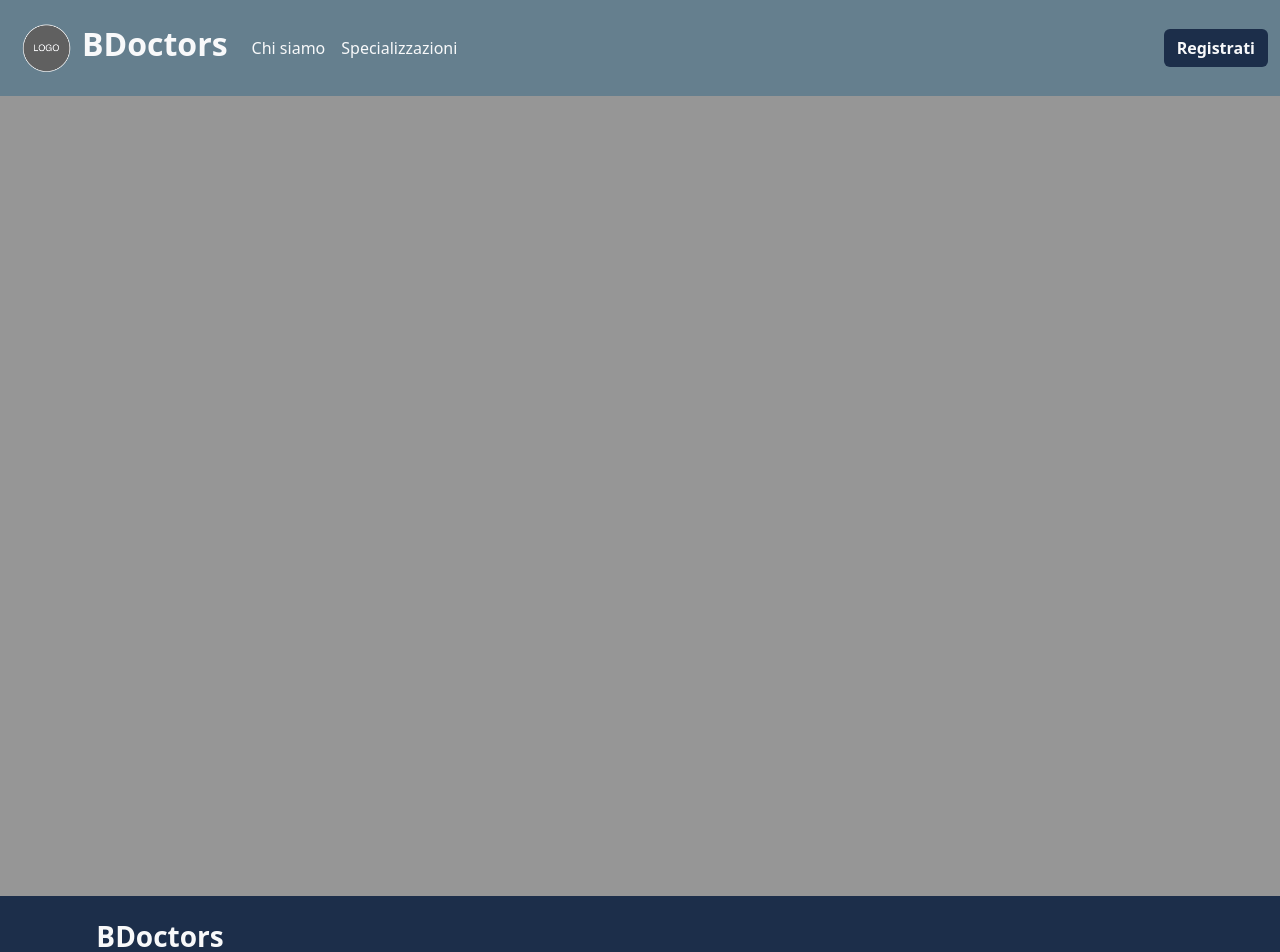
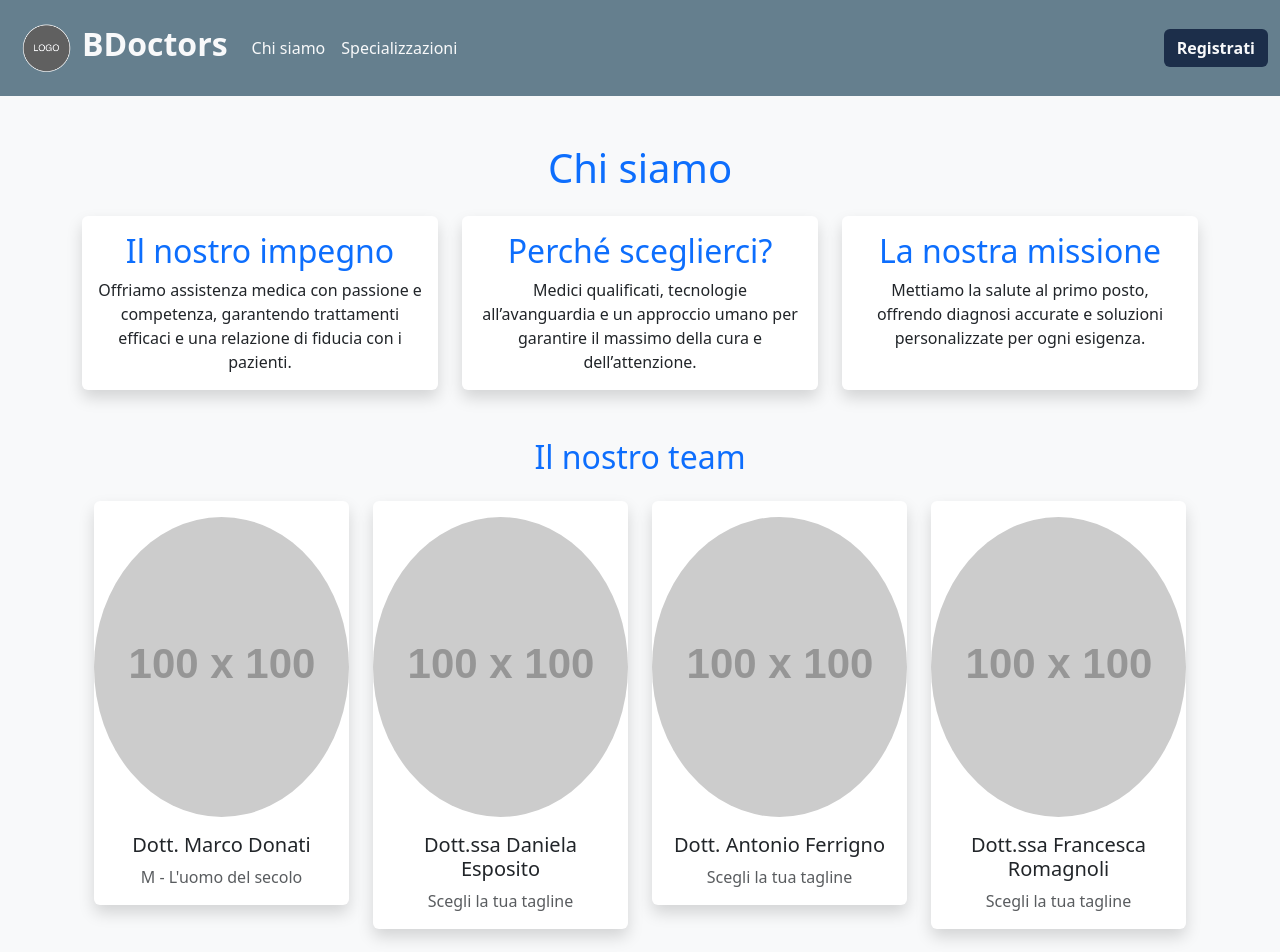
Before and after one commit to DanielaEsposito/doctors-frontend, a React (Vite) app: page /about in a window 1280 px wide. Shown: the top 952 px of the page. Built offline with nearby package versions, Linux system fonts and the light colour scheme.

Commit message:
created about page

```diff
--- a/src/components/Navbar.jsx
+++ b/src/components/Navbar.jsx
@@ -29,7 +29,7 @@ export default function Navbar() {
         <div className="collapse navbar-collapse" id="navbarScroll">
           <ul className="navbar-nav me-auto my-2 my-lg-0 navbar-nav-scroll">
             <li className="nav-item">
-              <NavLink className="nav-link text-light" to="#">
+              <NavLink className="nav-link text-light" to="about">
                 Chi siamo
               </NavLink>
             </li>
--- a/src/pages/AboutPage.jsx
+++ b/src/pages/AboutPage.jsx
@@ -1,7 +1,105 @@
 export default function AboutPage() {
   return (
-    <div className="wrapper">
-      <div className="container"></div>
+    <div className="wrapper bg-light py-5">
+      <div className="container">
+        <h1 className="text-center text-primary mb-4">Chi siamo</h1>
+
+        <div className="row g-4">
+          <div className="col-md-4">
+            <div className="card shadow border-0 h-100">
+              <div className="card-body text-center">
+                <h2 className="card-title text-primary">Il nostro impegno</h2>
+                <p className="card-text">
+                  Offriamo assistenza medica con passione e competenza,
+                  garantendo trattamenti efficaci e una relazione di fiducia con
+                  i pazienti.
+                </p>
+              </div>
+            </div>
+          </div>
+
+          <div className="col-md-4">
+            <div className="card shadow border-0 h-100">
+              <div className="card-body text-center">
+                <h2 className="card-title text-primary">Perché sceglierci?</h2>
+                <p className="card-text">
+                  Medici qualificati, tecnologie all’avanguardia e un approccio
+                  umano per garantire il massimo della cura e dell’attenzione.
+                </p>
+              </div>
+            </div>
+          </div>
+
+          <div className="col-md-4">
+            <div className="card shadow border-0 h-100">
+              <div className="card-body text-center">
+                <h2 className="card-title text-primary">La nostra missione</h2>
+                <p className="card-text">
+                  Mettiamo la salute al primo posto, offrendo diagnosi accurate
+                  e soluzioni personalizzate per ogni esigenza.
+                </p>
+              </div>
+            </div>
+          </div>
+        </div>
+        <div className="container mt-5">
+          <h2 className="text-center text-primary mb-4">Il nostro team</h2>
+          <div className="row g-4">
+            <div className="col-md-3">
+              <div className="card border-0 shadow text-center">
+                <img
+                  src="https://placehold.co/100x100"
+                  className="card-img-top rounded-circle mx-auto mt-3"
+                  alt="Dottore 1"
+                />
+                <div className="card-body">
+                  <h5 className="card-title">Dott. Marco Donati</h5>
+                  <p className="card-text text-muted">M - L'uomo del secolo</p>
+                </div>
+              </div>
+            </div>
+            <div className="col-md-3">
+              <div className="card border-0 shadow text-center">
+                <img
+                  src="https://placehold.co/100x100"
+                  className="card-img-top rounded-circle mx-auto mt-3"
+                  alt="Dottoressa 2"
+                />
+                <div className="card-body">
+                  <h5 className="card-title">Dott.ssa Daniela Esposito</h5>
+                  <p className="card-text text-muted">Scegli la tua tagline</p>
+                </div>
+              </div>
+            </div>
+            <div className="col-md-3">
+              <div className="card border-0 shadow text-center">
+                <img
+                  src="https://placehold.co/100x100"
+                  className="card-img-top rounded-circle mx-auto mt-3"
+                  alt="Dottore 3"
+                />
+                <div className="card-body">
+                  <h5 className="card-title">Dott. Antonio Ferrigno</h5>
+                  <p className="card-text text-muted">Scegli la tua tagline</p>
+                </div>
+              </div>
+            </div>
+            <div className="col-md-3">
+              <div className="card border-0 shadow text-center">
+                <img
+                  src="https://placehold.co/100x100"
+                  className="card-img-top rounded-circle mx-auto mt-3"
+                  alt="Dottore 4"
+                />
+                <div className="card-body">
+                  <h5 className="card-title">Dott.ssa Francesca Romagnoli</h5>
+                  <p className="card-text text-muted">Scegli la tua tagline</p>
+                </div>
+              </div>
+            </div>
+          </div>
+        </div>
+      </div>
     </div>
   );
 }
```
